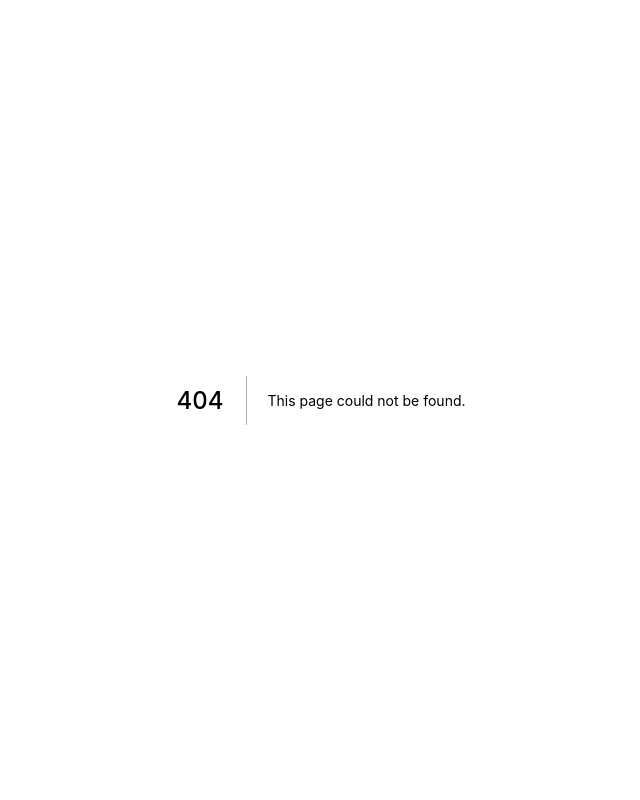
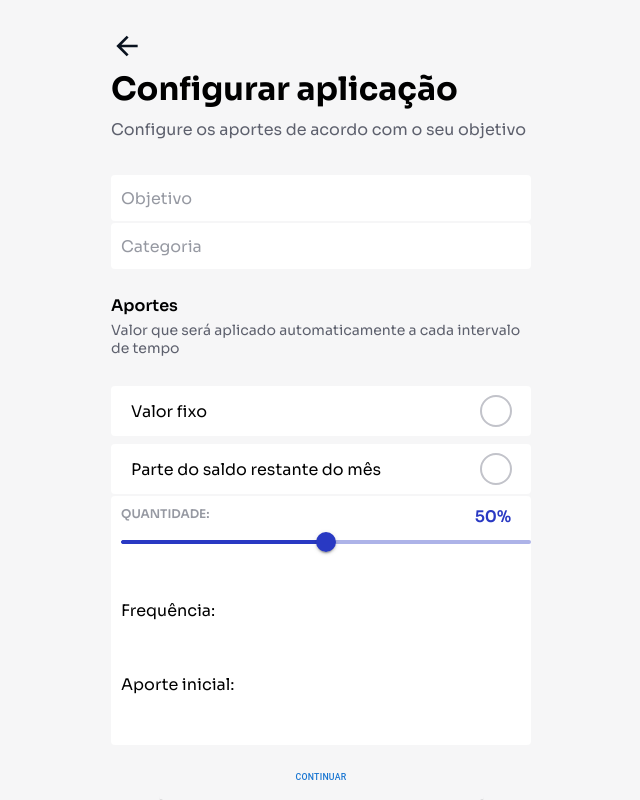
Before and after one commit to arthurbm/monly-xp, a Next.js app: page /configure-application in a window 1280 px wide. Before the commit this address had no page. Shown: the whole page, without its empty margins (319-959 px from the left). Built offline with nearby package versions, Linux system fonts and the light colour scheme.

Commit message:
feat(configure-application): page structure

```diff
--- /dev/null
+++ b/src/pages/configure-application/index.tsx
@@ -0,0 +1,118 @@
+import { useRouter } from 'next/router';
+import { CustomText } from '../../styles/globalComponents';
+import { Header, FieldCheck, BlueButton } from 'components';
+import Slider from '@mui/material/Slider';
+import {
+  Container,
+  Content,
+  ChosenOptions,
+  AportSection,
+  HowMuchOfBalance,
+  InformationRow,
+  Balance
+} from './style';
+import { useState } from 'react';
+import theme from 'styles/theme';
+
+export default function NewInvestment() {
+  const router = useRouter();
+  const [aportType, setAportType] = useState('');
+  const [balancePercentage, setBalancePercentage] = useState(50);
+
+  const { objective, chosenCategory } = router.query;
+
+  const possibleTypes = ['Valor fixo', 'Parte do saldo restante do mês'];
+
+  const goToNextPage = () => {
+    if (objective && chosenCategory) {
+      // router.push('')
+    }
+  };
+
+  return (
+    <Container>
+      <Content>
+        <Header title="Configurar aplicação" previousRoute="/new-investment">
+          Configure os aportes de acordo com o seu objetivo
+        </Header>
+
+        <ChosenOptions>
+          <CustomText regular grey4>
+            Objetivo
+          </CustomText>
+          <CustomText regular black>
+            {objective}
+          </CustomText>
+        </ChosenOptions>
+
+        <ChosenOptions>
+          <CustomText regular grey4>
+            Categoria
+          </CustomText>
+          <CustomText regular black>
+            {chosenCategory}
+          </CustomText>
+        </ChosenOptions>
+
+        <AportSection>
+          <CustomText semiBold black>
+            Aportes
+          </CustomText>
+
+          <CustomText regular size="14px " style={{ color: '#5D606D' }}>
+            Valor que será aplicado automaticamente a cada intervalo de tempo
+          </CustomText>
+        </AportSection>
+
+        {possibleTypes.map((fieldName: string) => (
+          <div key={fieldName} style={{ marginTop: '8px' }}>
+            <FieldCheck
+              checked={fieldName === aportType}
+              setValue={setAportType}
+            >
+              {fieldName}
+            </FieldCheck>
+          </div>
+        ))}
+
+        <HowMuchOfBalance>
+          <Balance>
+            <InformationRow>
+              <CustomText semiBold grey4 size="12px">
+                QUANTIDADE:
+              </CustomText>
+              <CustomText semiBold>{`${balancePercentage}%`}</CustomText>
+            </InformationRow>
+
+            <Slider
+              style={{ color: theme.main.colors.primary, margin: '0 10px' }}
+              value={balancePercentage}
+              onChange={(event, newValue) => {
+                if (typeof newValue === 'number')
+                  setBalancePercentage(newValue);
+              }}
+            />
+          </Balance>
+
+          <InformationRow>
+            <CustomText regular black>
+              Frequência:
+            </CustomText>
+          </InformationRow>
+
+          <InformationRow>
+            <CustomText regular black>
+              Aporte inicial:
+            </CustomText>
+          </InformationRow>
+        </HowMuchOfBalance>
+
+        <div
+          style={{ display: 'flex', justifyContent: 'center', marginTop: 10 }}
+        >
+          <BlueButton onClick={goToNextPage}>Continuar</BlueButton>
+        </div>
+      </Content>
+    </Container>
+  );
+}
--- /dev/null
+++ b/src/pages/configure-application/style.ts
@@ -0,0 +1,66 @@
+import styled from 'styled-components';
+import theme from '../../styles/theme';
+
+export const Container = styled.div`
+  width: 100vw;
+  height: 100vh;
+  background-color: ${theme.main.colors.gray01_bg};
+  display: flex;
+  flex-direction: column;
+  align-items: center;
+`;
+
+export const Content = styled.div`
+  width: 90%;
+  max-width: 420px;
+  height: 100%;
+  display: flex;
+  flex-direction: column;
+`;
+
+export const ChosenOptions = styled.div`
+  width: 100%;
+  height: 50px;
+  padding: 0 10px;
+  display: flex;
+  align-items: center;
+  justify-content: space-between;
+  border-radius: 4px;
+  background-color: ${theme.main.colors.white};
+  margin-bottom: 2px;
+`;
+
+export const AportSection = styled.div`
+  display: flex;
+  flex-direction: column;
+  margin: 24px 0 16px 0;
+
+  p {
+    text-align: left;
+    margin-bottom: 5px;
+  }
+`;
+
+export const HowMuchOfBalance = styled.div`
+  height: 265px;
+  padding: 0 10px 50px 0;
+  display: flex;
+  align-items: center;
+  justify-content: space-between;
+  flex-direction: column;
+  border-radius: 4px;
+  background-color: ${theme.main.colors.white};
+  margin-top: 2px;
+`;
+
+export const InformationRow = styled.div`
+  display: flex;
+  width: 100%;
+  padding: 10px 10px 0 10px;
+  justify-content: space-between;
+`;
+
+export const Balance = styled.div`
+  width: 100%;
+  height: 50px;
+`;
```
Also changed, not shown: src/pages/new-investment/index.tsx (+6 -2 lines).
